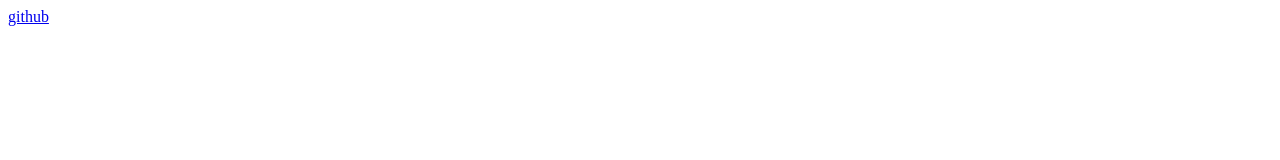
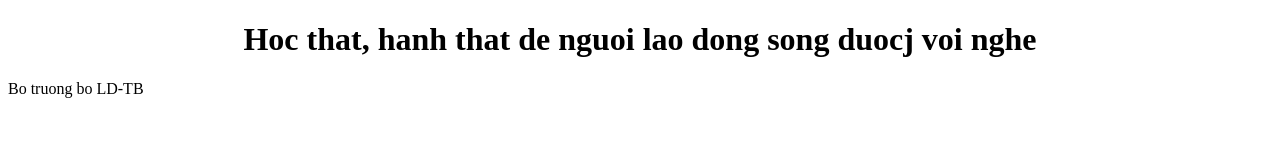
Before and after one commit to lengoclong2k/html_test, a plain HTML site: page index.html in a window 1280 px wide. Drawn offline with Linux system fonts and the light colour scheme.

Commit message:
Magenest

```diff
--- a/index.html
+++ b/index.html
@@ -1,9 +1,15 @@
 <!DOCTYPE html>
-<html lang="en">
+<meta charset="utf-8">
+<html lang="en-US">
     <head>
-        <meta charset="utf8">
+        <title> Dan tri</title>
     </head>
     <body>
-        <a href="https://github.com/">github </a>
+        <h1 style="text-align: center;"> Hoc that, hanh that de nguoi lao dong song duocj voi nghe</h1>
+        <p>
+            Bo truong bo LD-TB
+        </p>
     </body>
+
+
 </html>
```
